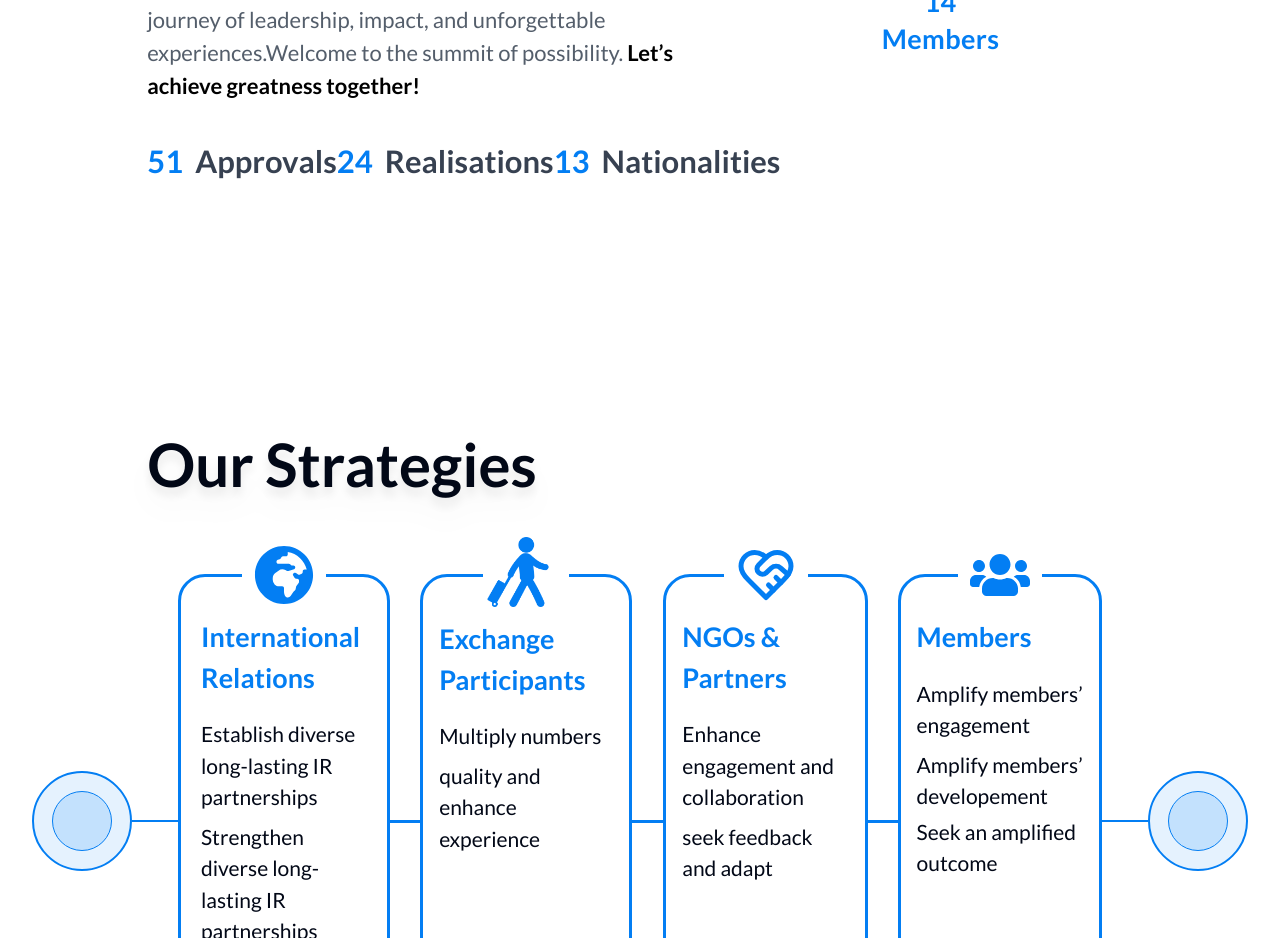
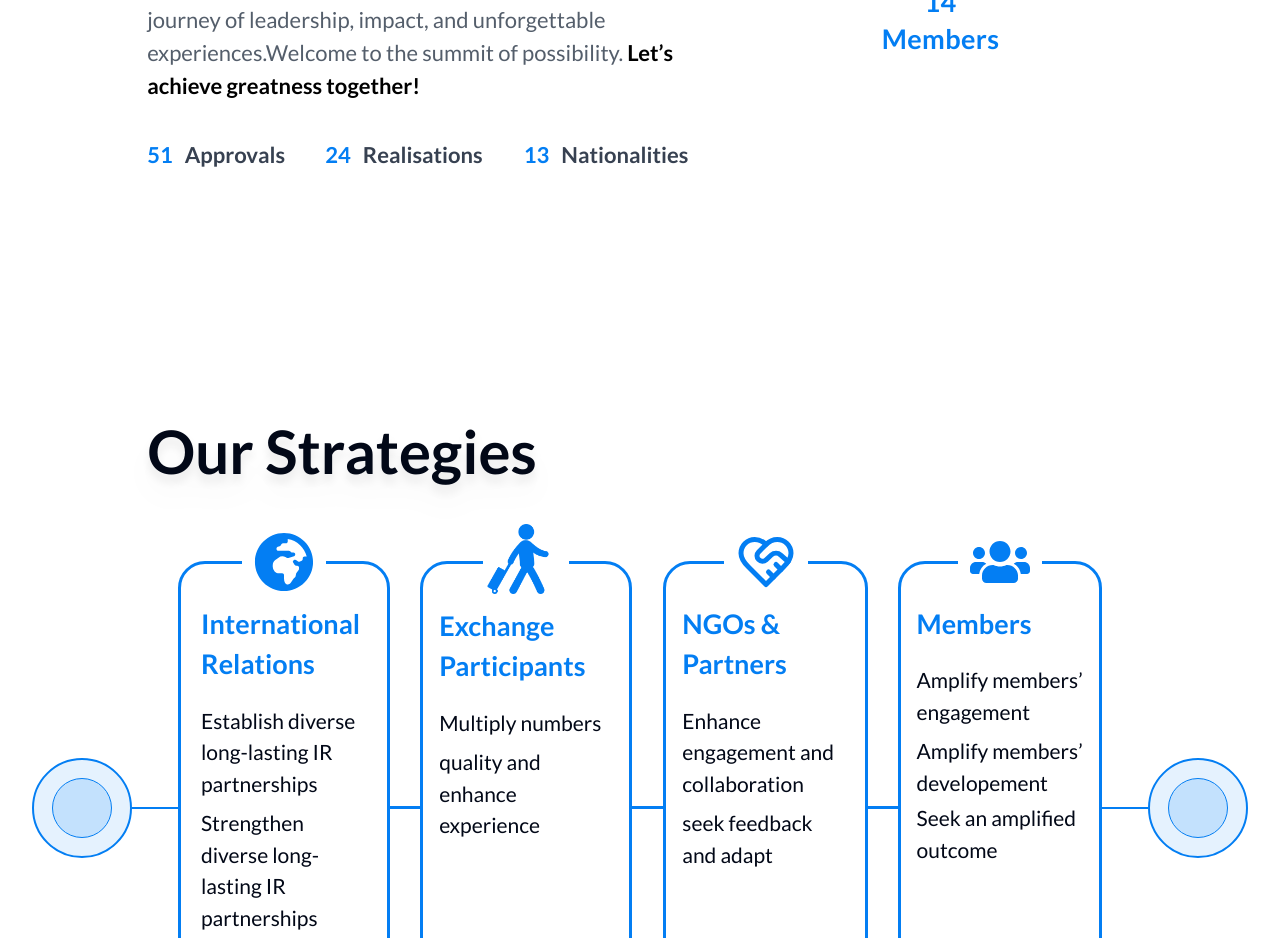
Before and after one commit to selimboudaga/IGV_Hadrumet, a React (Vite) app: page / in a window 1280 px wide. Shown: the part 1440-2378 px from the top of the page. Built offline with nearby package versions, Linux system fonts and the light colour scheme; a web font is replaced by a local one.

Commit message:
first release v2.2

```diff
--- a/src/components/layout/Description.jsx
+++ b/src/components/layout/Description.jsx
@@ -50,28 +50,28 @@ const Description = () => {
           </div>
           {/** last year numbers */}
           <div className=" md:w-[90%] mt-3   md:mt-9 flex flex-col sm:flex-row justify-between">
-            <div className=" flex w-full">
+            <div className=" flex w-[62%] justify-between">
               {/**Approvals */}
               <div className=" flex  items-center mr-4 sm:mr-0 justify-center ">
                 <h1
-                  className=" text-[22px] sm:text-[22px]  xl:text-[31px] font-semibold  text-blue "
+                  className=" text-[22px] sm:text-[22px]  2xl:text-[31px] font-semibold  text-blue "
                   ref={ref}
                 >
                   <Number n={51} isVisible={inView} />
                 </h1>
-                <h1 className=" ml-1 xl:ml-3 text-center text-gray-700 text-[22px] sm:text-[22px]  xl:text-[31px] font-semibold">
+                <h1 className=" ml-1 xl:ml-3 text-center text-gray-700 text-[22px] sm:text-[22px]  2xl:text-[31px] font-semibold">
                   Approvals
                 </h1>
               </div>
                 {/**Realisations */}
               <div className=" flex  items-center justify-center  ">
                 <h1
-                  className=" text-[22px] sm:text-[22px]  xl:text-[31px] font-semibold  text-blue "
+                  className=" text-[22px] sm:text-[22px]  2xl:text-[31px] font-semibold  text-blue "
                   ref={ref}
                 >
                   <Number n={24} isVisible={inView} />
                 </h1>
-                <h1 className=" ml-1 xl:ml-3 text-center text-gray-700 text-[22px] sm:text-[22px]  xl:text-[31px] font-semibold">
+                <h1 className=" ml-1 xl:ml-3 text-center text-gray-700 text-[22px] sm:text-[22px]  2xl:text-[31px] font-semibold">
                   Realisations
                 </h1>
               </div>
@@ -79,12 +79,12 @@ const Description = () => {
             {/**Nationalities */}
             <div className=" flex mt-1 sm:mt-0  items-center  ">
               <h1
-                className=" text-[22px] sm:text-[22px]  xl:text-[31px] font-semibold  text-blue "
+                className=" text-[22px] sm:text-[22px]  2xl:text-[31px] font-semibold  text-blue "
                 ref={ref}
               >
                 <Number n={13} isVisible={inView} />
               </h1>
-              <h1 className=" ml-1 xl:ml-3 text-center text-gray-700 text-[22px] sm:text-[22px]  xl:text-[31px] font-semibold">
+              <h1 className=" ml-1 xl:ml-3 text-center text-gray-700 text-[22px] sm:text-[22px]  2xl:text-[31px] font-semibold">
                 Nationalities
               </h1>
             </div>
--- a/src/components/layout/TestimonialsHero.jsx
+++ b/src/components/layout/TestimonialsHero.jsx
@@ -95,7 +95,7 @@ const TestimonialsHero = () => {
         {/** nationalities */}
         <div className="  mt-[30px] lg:mt-[50px] grid w-full grid-cols-4 gap-y-4  sm:grid-cols-5 md:grid-cols-6 lg:grid-cols-8 xl:grid-cols-9 lg:w-[1000px] ">
           {countries.map((country, index) => (
-            <div  className=" flex flex-col group " key={index}>
+            <div  className=" flex flex-col group items-center " key={index}>
               <img
                 className=" w-[60px] h-[35px]  md:w-[80px] md:h-[45px] group-hover:scale-110 transition-transform duration-300 cursor-pointer   "
                 src={country.image}
```
